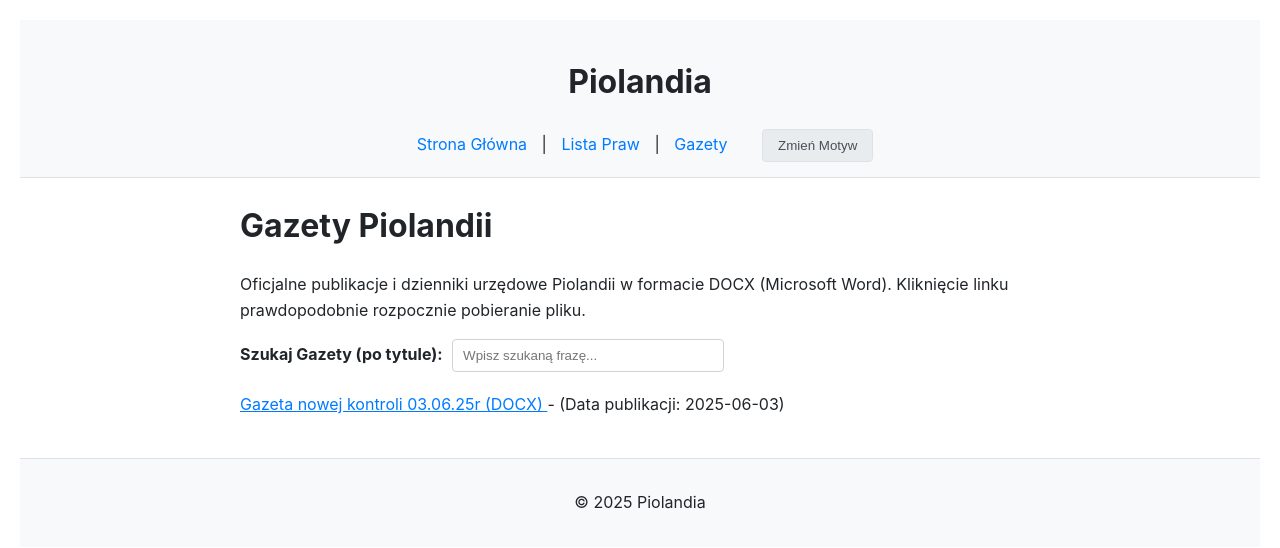
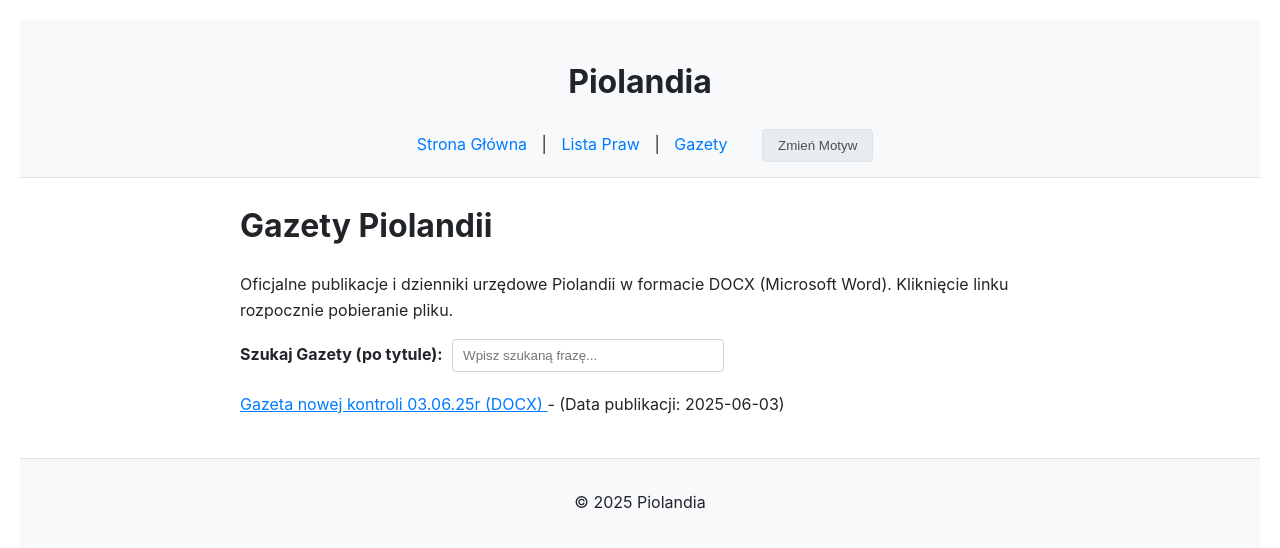
Before and after one commit to kacper010211/Piolandia, a Jekyll site: the page built from gazety.md, in a window 1280 px wide. Shown: the top 548 px of the page. Built offline with Jekyll 4.4.1, drawn with Linux system fonts in a browser that asks for light colours.

Commit message:
Update gazety.md

```diff
--- a/gazety.md
+++ b/gazety.md
@@ -6,19 +6,20 @@ permalink: /gazety/
 
 # Gazety Piolandii
 
-Oficjalne publikacje i dzienniki urzędowe Piolandii w formacie DOCX (Microsoft Word). Kliknięcie linku prawdopodobnie rozpocznie pobieranie pliku.
+Oficjalne publikacje i dzienniki urzędowe Piolandii w formacie DOCX (Microsoft Word). Kliknięcie linku rozpocznie pobieranie pliku.
 
+<!-- WYSZUKIWARKA NAD LISTĄ -->
 <div class="search-container">
   <label for="gazette-search">Szukaj Gazety (po tytule):</label>
   <input type="text" id="gazette-search" placeholder="Wpisz szukaną frazę...">
 </div>
 
+<!-- LISTA GAZET -->
 <ul id="gazette-list">
   {% assign sorted_gazettes = site.gazettes | sort: 'date' | reverse %}
   {% for gazette in sorted_gazettes %}
     <li>
-      <!-- ZMIANA: Link prowadzi do gazette.docx_url -->
-      <a href="{{ gazette.docx_url | relative_url }}" target="_blank">
+      <a href="/downloads/{{ gazette.docx_url }}" download>
         {{ gazette.title | default: gazette.basename }} (DOCX)
       </a>
       {% if gazette.date %} - (Data publikacji: {{ gazette.date | date: "%Y-%m-%d" }}){% endif %}
@@ -28,6 +29,7 @@ Oficjalne publikacje i dzienniki urzędowe Piolandii w formacie DOCX (Microsoft
   {% endfor %}
 </ul>
 
+<!-- SKRYPT WYSZUKIWARKI -->
 <script>
   document.getElementById('gazette-search').addEventListener('input', function () {
     const query = this.value.toLowerCase();
```
